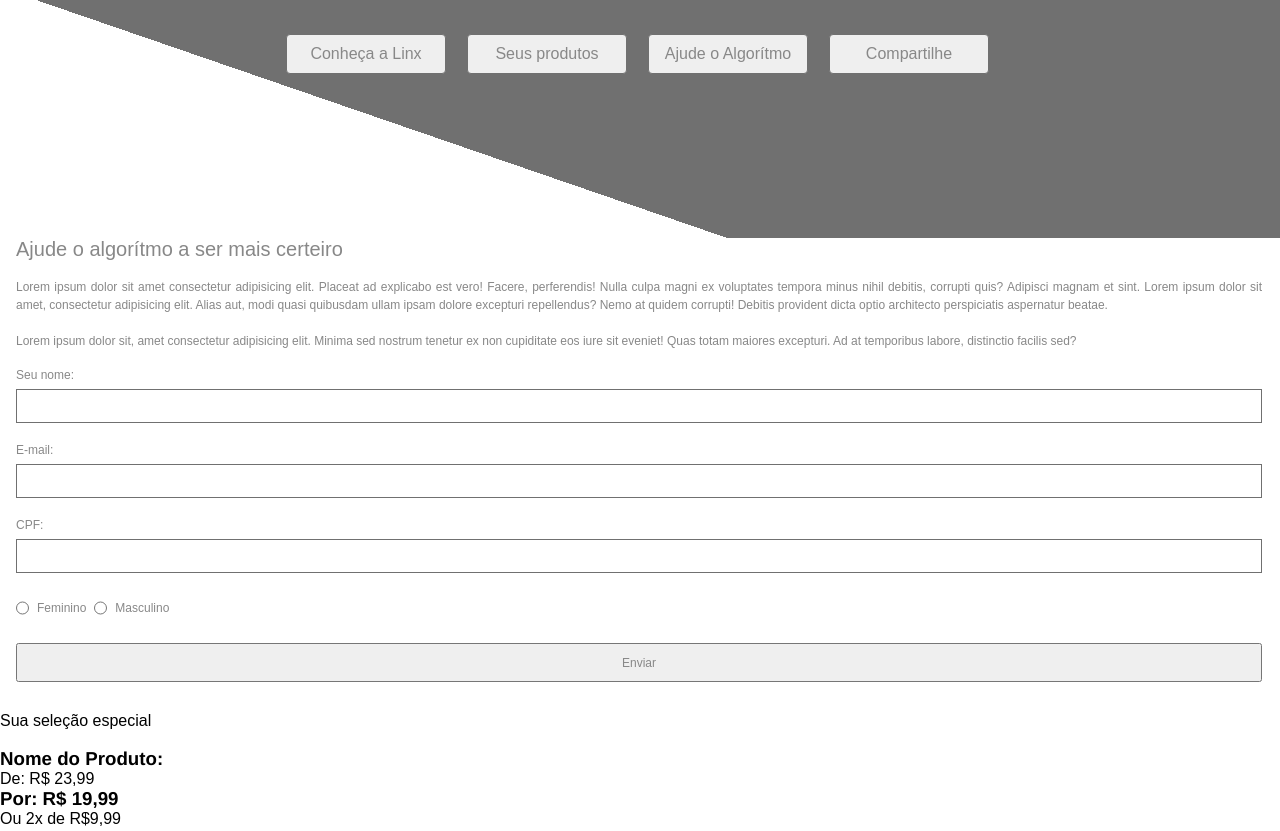
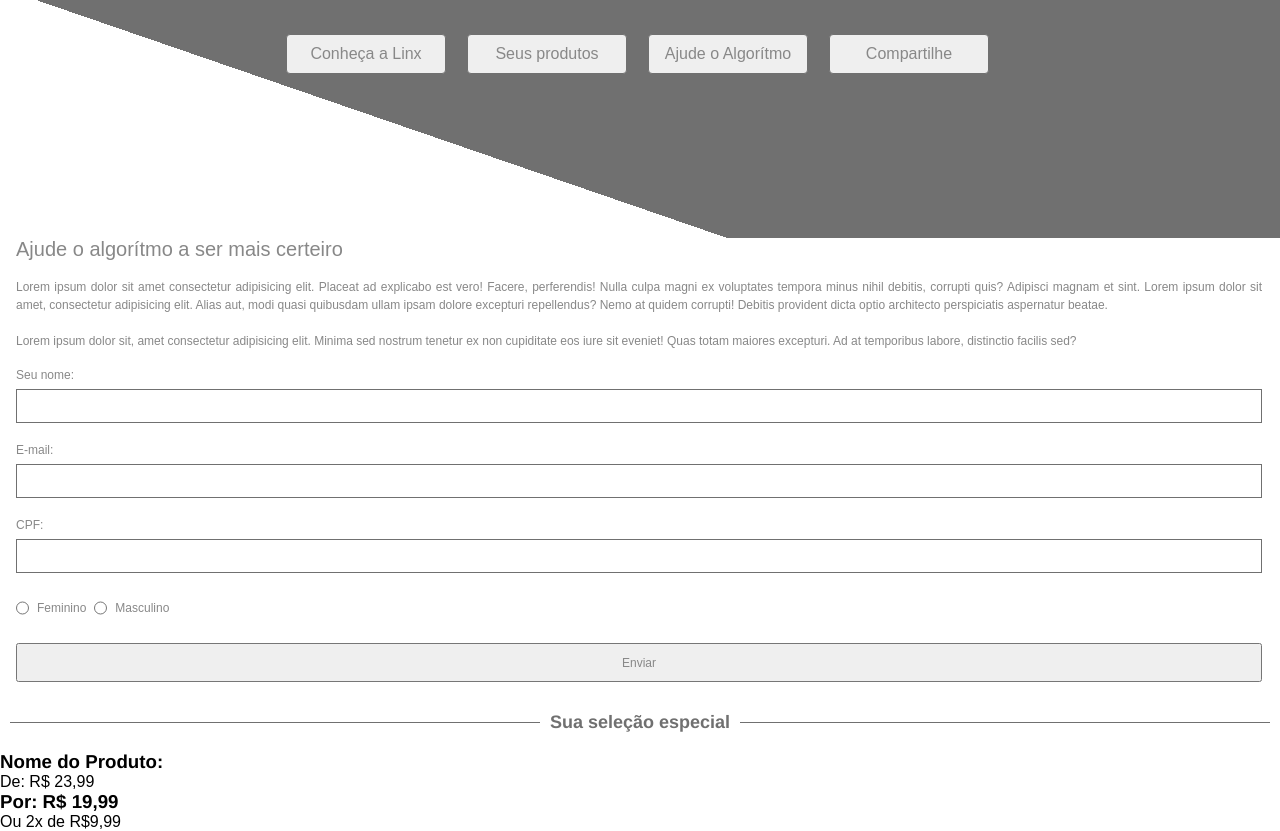
Before and after one commit to LaraGabrielaLopes/GradeDeProdutos, a plain HTML site: page index.html in a window 1280 px wide. Shown: the part 156-987 px from the top of the page. Drawn offline with Linux system fonts and the light colour scheme; a web font is replaced by a local one.

Commit message:
início da seção 3

```diff
--- a/index.html
+++ b/index.html
@@ -49,8 +49,12 @@
         </div>
     </section>
     <section id="section_3">
-        <div> Sua seleção especial
-            <div>
+        <div class="line_wrapper">
+            <hr class="line">
+            <h1 class="titulo_3"> Sua seleção especial</h1>
+            <hr class="line">
+        </div>
+            <div class="produto_1">
                 <div>
                     <img src="" alt="">
                 </div>
@@ -95,7 +99,6 @@
             <div>
                 <button>Ainda mais produtos aqui</button>
             </div>
-        </div>
     </section>
     <section id="section_4">
         <div>
--- a/style.css
+++ b/style.css
@@ -112,3 +112,24 @@ body {
     font-family: Helvetica;
     font-size: 12px;
 }
+
+.titulo_3{
+    font-size: 18px;
+    font-weight: bold;
+    color: #707070;
+    display: flex;
+    justify-content: center;
+}
+
+.line_wrapper{
+    display: flex;
+    align-items: center;
+    justify-content: center;
+}
+
+.line{
+    flex: 1;
+    border: none;
+    border-top: 1px solid #707070;
+    margin: 0 10px;
+}
```
